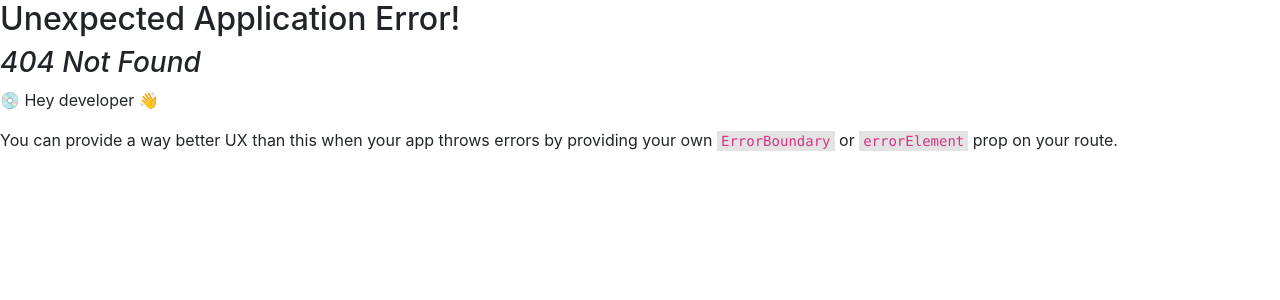
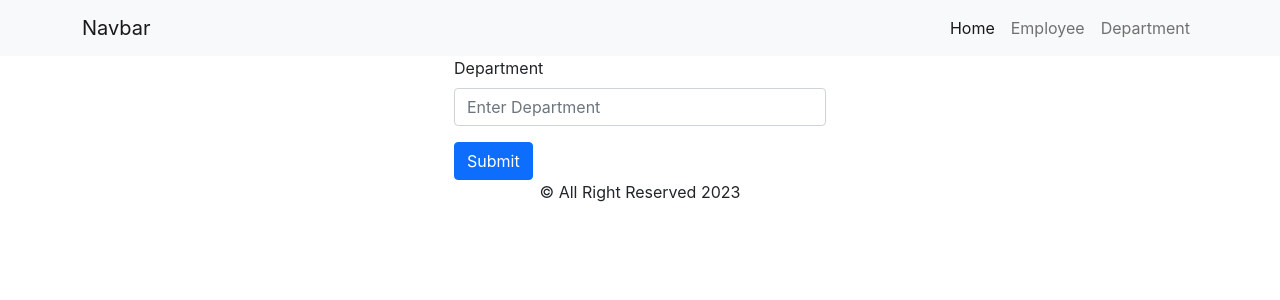
Before and after one commit to Riyaz-khan-shuvo/dot-net-core-with-react, a React (Create React App) app: page /department/create in a window 1280 px wide. Before the commit this address had no page. Shown: the top 300 px of the page. Built offline with nearby package versions, Linux system fonts and the light colour scheme.

Commit message:
department create has done

```diff
--- a/src/App.js
+++ b/src/App.js
@@ -5,6 +5,7 @@ import Employee from './Components/Employee/Employee';
 import Department from './Components/Department/Department';
 import EditDepartment from './Components/Department/EditDepartment';
 import DeleteDepartment from './Components/Department/DeleteDepartment';
+import CreateDepartment from './Components/Department/CreateDepartment';
 
 function App() {
   const router = createBrowserRouter([
@@ -19,6 +20,10 @@ function App() {
     {
       path: "/department",
       element: <Department />
+    },
+    {
+      path: "/department/create",
+      element: <CreateDepartment />
     },
     {
       path: "/department/edit/:dptId",
--- a/src/Components/Department/CreateDepartment.js
+++ b/src/Components/Department/CreateDepartment.js
@@ -1,9 +1,52 @@
-import React from 'react';
+import axios from 'axios';
+import React, { useRef, useState } from 'react';
+import { useNavigate } from 'react-router-dom';
+import { departmentUrl } from '../../Data/Data';
+import Layout from '../Layout/Layout';
 
 const CreateDepartment = () => {
+    const [data, setData] = useState({
+        departmentName: ""
+    });
+    const history = useNavigate();
+
+    const handleChange = e => {
+        const { name, value } = e.target
+        setData({
+            ...data,
+            [name]: value
+        })
+    }
+
+    const departmentRef = useRef();
+    const handleSubmit = (e) => {
+        const departmentName = departmentRef.current.value;
+        const department = { departmentName }
+        console.log(department);
+        axios.post(`${departmentUrl}`, department)
+            .then(res => {
+                if (res.data.id) {
+                    alert("Department added successful!!!");
+                    history("/department")
+                }
+            })
+        e.preventDefault();
+    }
     return (
         <div>
-            <h1>This is Create Department Page </h1>
+            <Layout>
+                <div className="container">
+                    <div className="col-md-4 offset-md-4">
+                        <form onSubmit={(e) => handleSubmit(e)} className='mx-auto'>
+                            <div class="mb-3">
+                                <label for="" className='text-left form-label'>Department</label>
+                                <input ref={departmentRef} placeholder='Enter Department' type="text" name='departmentName' className="form-control" onChange={(e) => handleChange(e)} />
+                            </div>
+                            <button type="submit" className="btn btn-primary">Submit</button>
+                        </form>
+                    </div>
+                </div>
+            </Layout>
         </div>
     );
 };
--- a/src/Components/Layout/Footer.js
+++ b/src/Components/Layout/Footer.js
@@ -1,9 +1,10 @@
 import React from 'react';
 
 const Footer = () => {
+    const date = new Date();
     return (
         <div className='layout'>
-            <h1>This is Footer Page </h1>
+            <p> &copy; All Right Reserved {date.getFullYear()} </p>
         </div>
     );
 };
```
